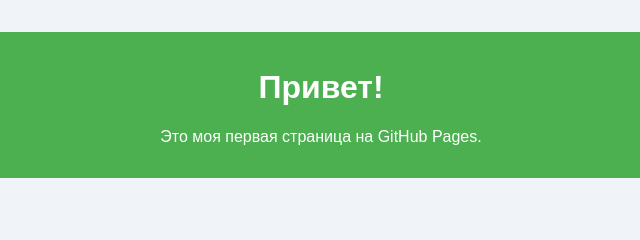
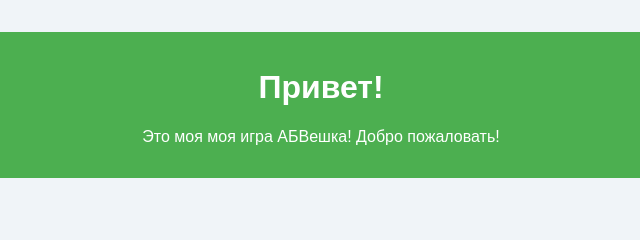
Before and after one commit to abveshkagame/abveshkagame.github.io, a plain HTML site: page index.html in a window 1280 px wide. Shown: the top 240 px of the page, 319-959 px from the left. Drawn offline with Linux system fonts and the light colour scheme.

Commit message:
Update index.html

```diff
--- a/index.html
+++ b/index.html
@@ -36,7 +36,7 @@
 <body>
   <header>
     <h1>Привет!</h1>
-    <p>Это моя первая страница на GitHub Pages.</p>
+    <p>Это моя моя игра АБВешка! Добро пожаловать!</p>
   </header>
 
   <main>
```
